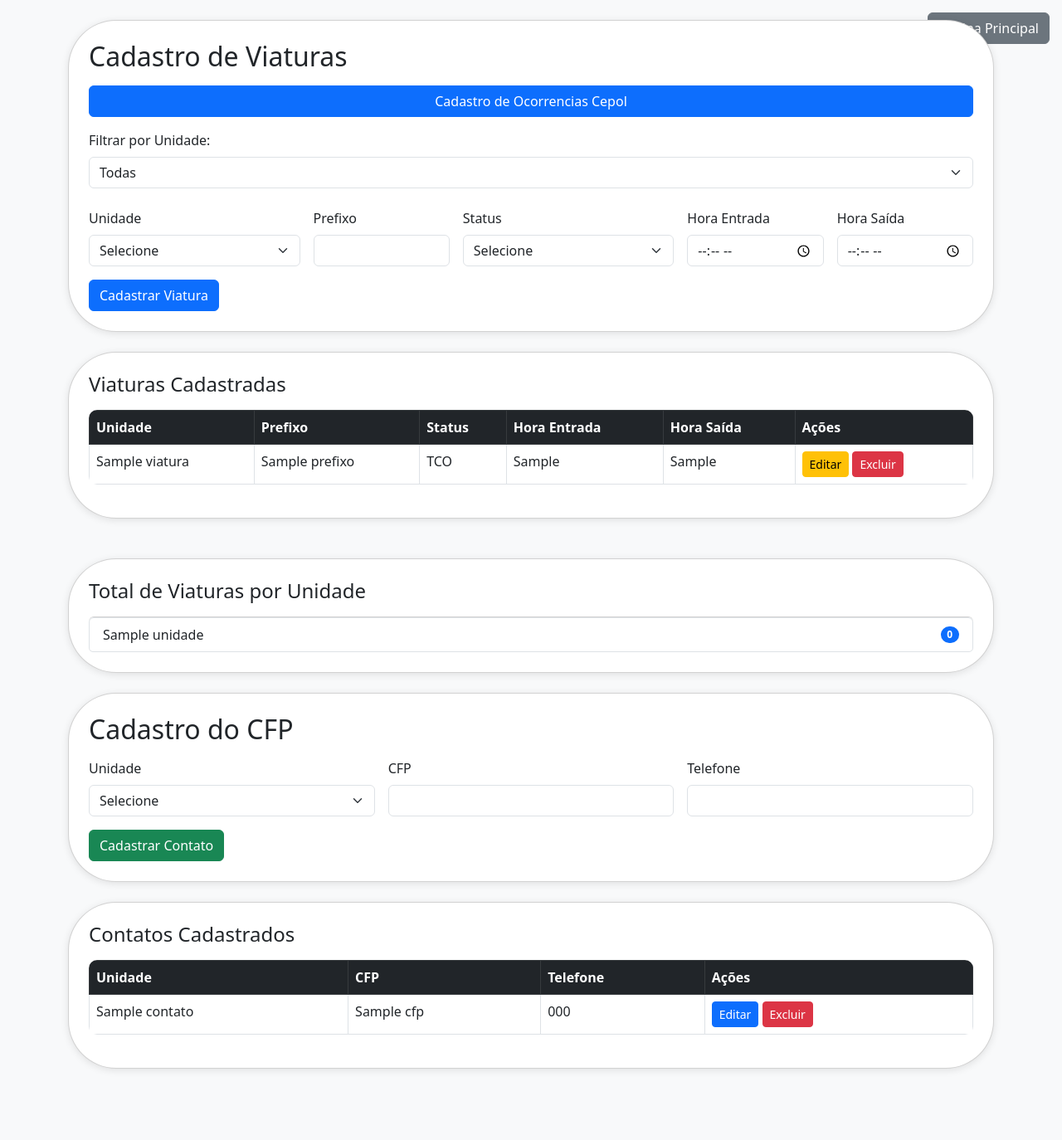
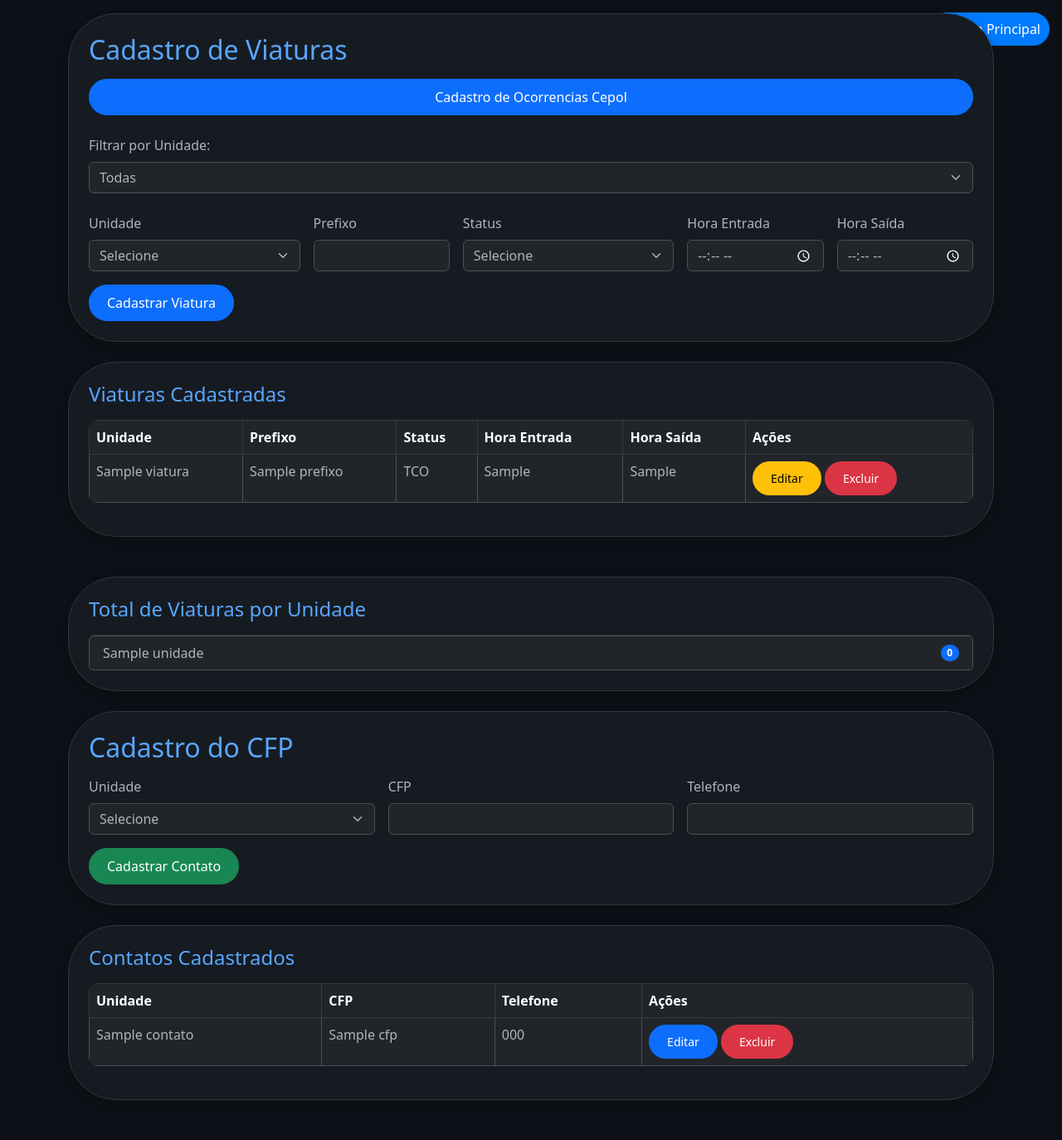
Before and after one commit to Douglasgarciams/controle_viaturas, a Flask app: template templates/cadastro_viaturas.html in a window 1280 px wide. Shown: the whole page at 83% size. Before the commit the page ends 1290 px from the top, so only its background shows below. Run offline with Flask 3, Linux system fonts and the light colour scheme; the template is opened without the code that fills it: most values are stand-ins (such as "Sample title", 1, 10 or a date in 2020); some libraries are stand-ins or nearby versions.

Commit message:
Primeiro commit

```diff
--- a/templates/cadastro_viaturas.html
+++ b/templates/cadastro_viaturas.html
@@ -1,40 +1,88 @@
 <!DOCTYPE html>
-<html lang="pt-br">
+<html lang="pt-br" data-bs-theme="dark">
 <head>
     <meta charset="UTF-8" />
     <title>Cadastro de Viaturas e Contatos</title>
     <link href="https://cdn.jsdelivr.net/npm/bootstrap@5.3.0/dist/css/bootstrap.min.css" rel="stylesheet" />
     <style>
+        /* Estilos gerais para o tema escuro */
         body {
-            background-color: #f8f9fa;
+            background-color: #0d1117; /* Um fundo escuro, como o do GitHub */
+            color: #c9d1d9;
         }
+
+        /* Botão posicionado no canto superior direito */
         .top-button {
             position: absolute;
             right: 15px;
             top: 15px;
         }
+
+        /* Estilo dos cards para o tema escuro */
         .card {
-            border-radius: 58px;
-            box-shadow: 0 2px 10px rgba(0,0,0,0.1);
+            background-color: #161b22; /* Cor de fundo do card mais suave */
+            border: 1px solid #30363d; /* Borda sutil para definir o card */
+            border-radius: 58px; /* Mantido o raio original */
+            box-shadow: 0 4px 12px rgba(0, 0, 0, 0.2); /* Sombra mais adequada para fundos escuros */
         }
+
+        /* Estilo moderno para todos os botões */
+        .btn {
+            border-radius: 30px; /* Bordas arredondadas para um visual moderno */
+            font-weight: 500;
+            padding: 8px 20px;
+            transition: all 0.3s ease; /* Transição suave para hover */
+            border-width: 2px;
+            border-style: solid;
+        }
+
+        /* Efeito de hover nos botões */
+        .btn:hover {
+            transform: translateY(-2px); /* Leve elevação no hover */
+            box-shadow: 0 4px 8px rgba(0, 0, 0, 0.3);
+        }
+
+        /* Ajuste nas tabelas para o tema escuro */
         .table {
             border-radius: 10px;
-            overflow: hidden;
+            overflow: hidden; /* Garante que o conteúdo respeite as bordas arredondadas */
         }
+
+        .table-hover tbody tr:hover {
+            color: #fff;
+            background-color: rgba(255, 255, 255, 0.1); /* Efeito de hover mais sutil */
+        }
+
+        /* Estilo para os cabeçalhos */
+        h2, h4 {
+            color: #58a6ff; /* Cor de destaque para títulos */
+        }
+
     </style>
 </head>
 <body>
 
-<div class="container mt-4">
+<div class="container mt-3">
 
-    <a href="/" class="btn btn-secondary top-button">Página Principal</a>
+    <a href="/" class="btn top-button"
+   style="
+     /* --- REGULADORES DE COR --- */
+     background-color: #007bff; /* Cor do fundo do botão */
+     color: #ffffff;            /* Cor do texto */
+     border-color: #007bff;     /* Cor da borda */
+
+     /* --- REGULADORES DE TAMANHO --- */
+     padding: 6px 9px;      /* Espaçamento interno (afeta o tamanho geral) */
+     font-size: 1rem;        /* Tamanho da fonte do texto */
+   ">
+   Página Principal
+</a>
 
     <div class="card p-4 mb-4">
         <h2 class="mb-3">Cadastro de Viaturas</h2>
-        <a href="{{ url_for('gerenciar_ocorrencias') }}" class="btn btn-primary mb-3">
+        <a href="{{ url_for('gerenciar_ocorrencias') }}" class="btn btn-primary mb-4">
             <i class="bi bi-clipboard-check"></i> Cadastro de Ocorrencias Cepol
         </a>
-        <!-- FILTRO DE UNIDADE -->
         <form method="get" action="{{ url_for('cadastro_viaturas') }}" class="mb-4">
             <label for="unidade_id" class="form-label">Filtrar por Unidade:</label>
             <select name="unidade_id" id="unidade_id" class="form-select" onchange="this.form.submit()">
@@ -47,7 +95,6 @@
             </select>
         </form>
 
-        <!-- Formulário de Cadastro de Viaturas -->
         <form method="POST" action="{{ url_for('cadastro_viaturas') }}" class="row g-3">
             <div class="col-md-3">
                 <label class="form-label">Unidade</label>
@@ -105,11 +152,10 @@
     </div>
 
 
-    <!-- Tabela de Viaturas -->
     <div class="card p-4 mb-5">
         <h4 class="mb-3">Viaturas Cadastradas</h4>
         <div class="table-responsive">
-            <table class="table table-bordered table-hover bg-white">
+            <table class="table table-bordered table-hover">
                 <thead class="table-dark">
                     <tr>
                         <th>Unidade</th>
@@ -129,9 +175,7 @@
                             <td>{{ v.hora_entrada or '' }}</td>
                             <td>{{ v.hora_saida or '' }}</td>
                             <td>
-                                <!-- Botão Editar -->
                                 <a href="{{ url_for('editar_viatura', viatura_id=v.id) }}" class="btn btn-warning btn-sm">Editar</a>
-                                <!-- Botão Excluir -->
                                 <form action="{{ url_for('excluir_viatura', viatura_id=v.id) }}" method="POST" style="display:inline;">
                                     <button type="submit" class="btn btn-danger btn-sm"
                                             onclick="return confirm('Deseja realmente excluir esta viatura?');">
@@ -146,7 +190,6 @@
         </div>
     </div>
 
-    <!-- Contagem de Viaturas por Unidade -->
     <div class="card p-4 mb-4">
         <h4 class="mb-3">Total de Viaturas por Unidade</h4>
         <ul class="list-group">
@@ -161,7 +204,6 @@
         </ul>
     </div>
 
-    <!-- Cadastro de Contatos -->
     <div class="card p-4 mb-4">
         <h2 class="mb-3">Cadastro do CFP</h2>
 
@@ -192,11 +234,10 @@
         </form>
     </div>
 
-    <!-- Tabela de Contatos -->
     <div class="card p-4 mb-5">
         <h4 class="mb-3">Contatos Cadastrados</h4>
         <div class="table-responsive">
-            <table class="table table-bordered table-hover bg-white">
+            <table class="table table-bordered table-hover">
                 <thead class="table-dark">
                     <tr>
                         <th>Unidade</th>
@@ -212,7 +253,6 @@
                             <td>{{ c.cfp }}</td>
                             <td>{{ c.telefone }}</td>
                             <td>
-                                 <!-- Botão Editar -->
                                  <a href="{{ url_for('editar_contato', contato_id=c.id) }}" class="btn btn-primary btn-sm">
                                      Editar
                                  </a>
--- a/templates/index.html
+++ b/templates/index.html
@@ -330,7 +330,7 @@
   </main>
 
   <footer>
-    © 2025 COPOM - Sistema de Controle de Viaturas - Desenvolvido pelo 3º SGT PM GARCIA
+    © 2025 COPOM - Sistema de Controle de Viaturas - Desenvolvido pelo 2º SGT PM GARCIA
   </footer>
 
   <script src="https://cdn.jsdelivr.net/npm/bootstrap@5.3.3/dist/js/bootstrap.bundle.min.js" integrity="sha384-YvpcrYf0tY3lHB60NNkmXc5s9fDVZLESaAA55NDzOxhy9GkcIdslK1eN7N6jIeHz" crossorigin="anonymous"></script>
```
